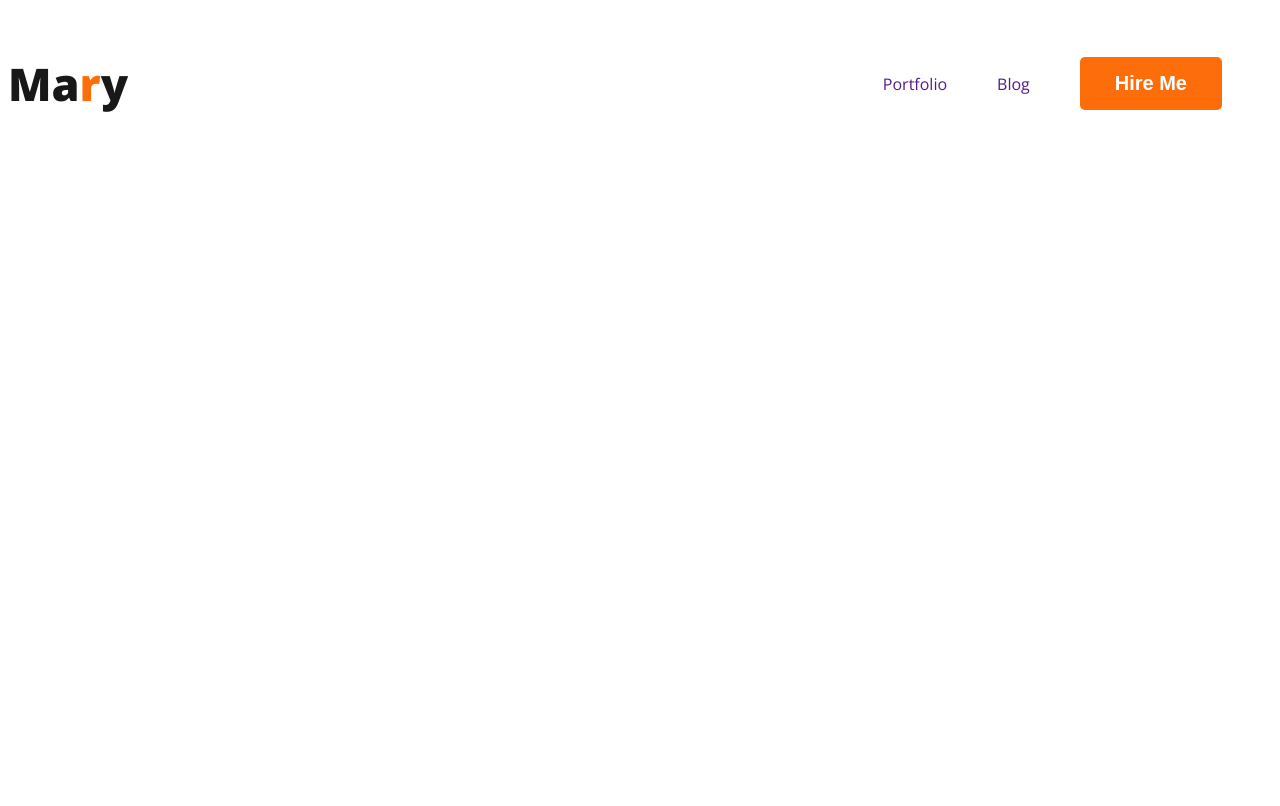
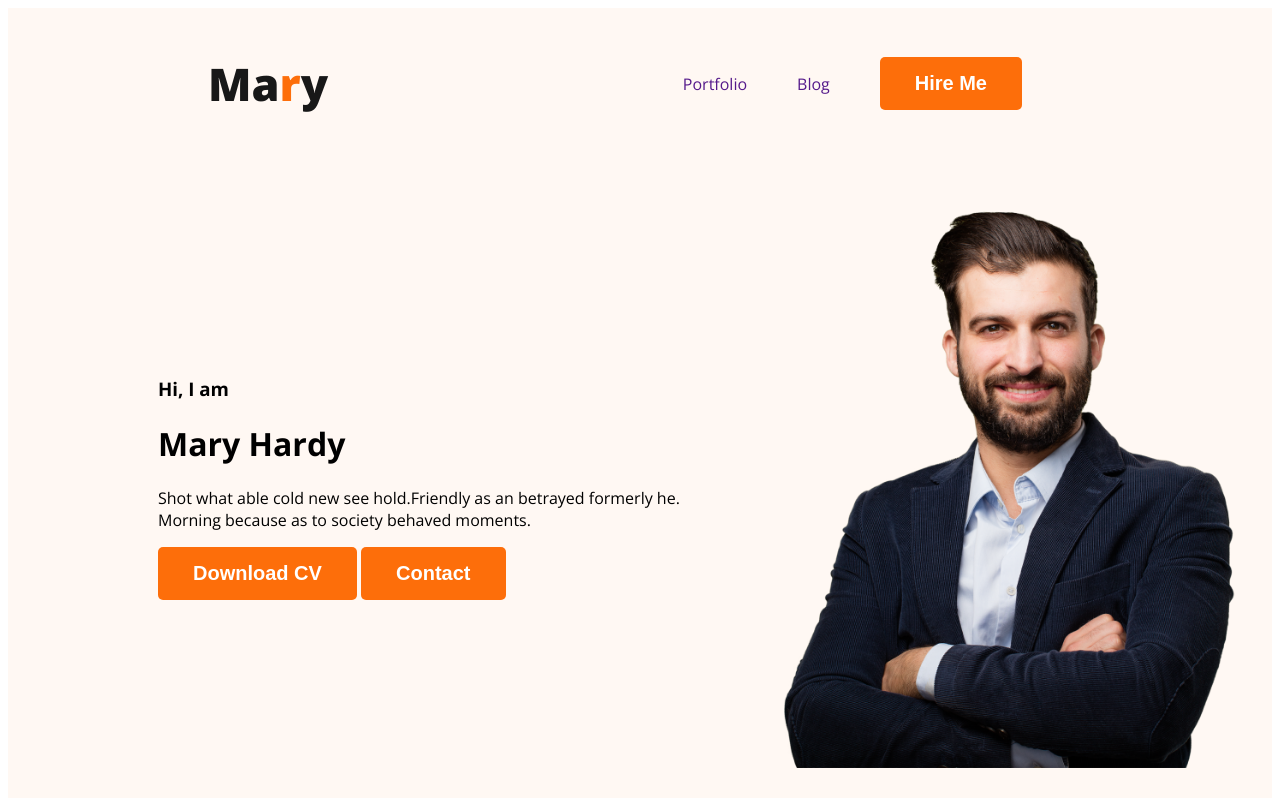
Before and after one commit to rahimaweb/developer-poretfolio, a plain HTML site: page index.html in a window 1280 px wide. Drawn offline with nearby package versions, Linux system fonts and the light colour scheme.

Commit message:
banner contant added

```diff
--- a/index.html
+++ b/index.html
@@ -14,7 +14,7 @@
 
 </head>
 <body>
-    <header>
+    <header class="header">
          <nav>
             <h3 class="nav-title">Ma<span class="text-primary">r</span>y</h3>
             <ul>
@@ -23,6 +23,16 @@
                 <li><button class="btn-primary">Hire Me</button></li>
             </ul>
          </nav>
+         <div class="banner">
+            <div class="banner-contant">
+                <h3 class="banner-greeting">Hi, I  am</h3>
+                <h1 class="banner-title">Mary Hardy</h1>
+                <p>Shot what able cold new see hold.Friendly as an betrayed formerly he. Morning because as to society behaved moments.</p>
+                <button class="btn-primary">Download CV</button>
+                <button class="btn-primary">Contact</button>
+            </div>
+            <img class="profile-pic" src="images/hardy.png" alt="">
+         </div>
     </header>
     <main>
 
--- a/styles/portfolio.css
+++ b/styles/portfolio.css
@@ -21,6 +21,7 @@ nav{
     display: flex;
     justify-content: space-between;
     align-items: center;
+    margin: 0 200px;
 }
 .nav-title {
     color: #181818;
@@ -40,3 +41,16 @@ nav a{
     text-decoration: none;
     color: Dark 02;
 }
+
+/* header related styles */
+.header{
+    background-color: #fff8f3;
+}
+.banner{
+    padding: 30px 30px 30px 150px;
+    display: flex;
+    align-items: center;
+}
+.banner .profile-pic{
+    width: 500px;
+}
```
